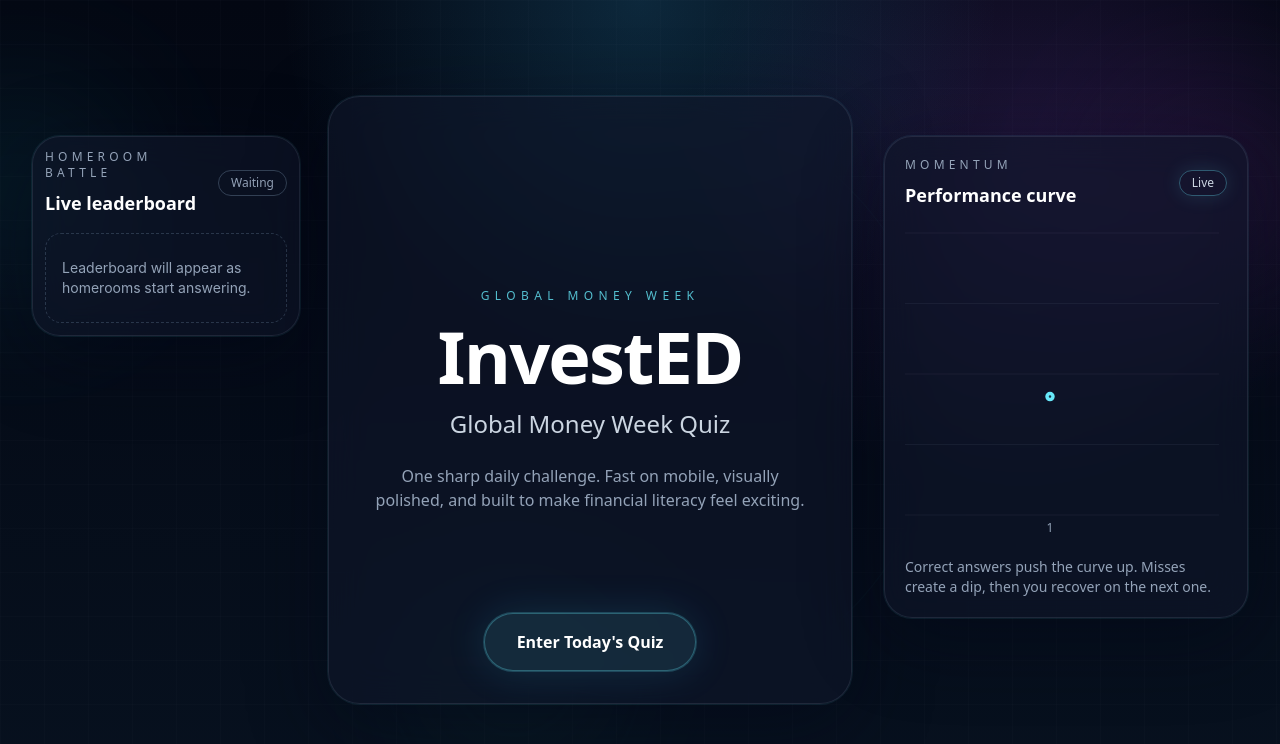
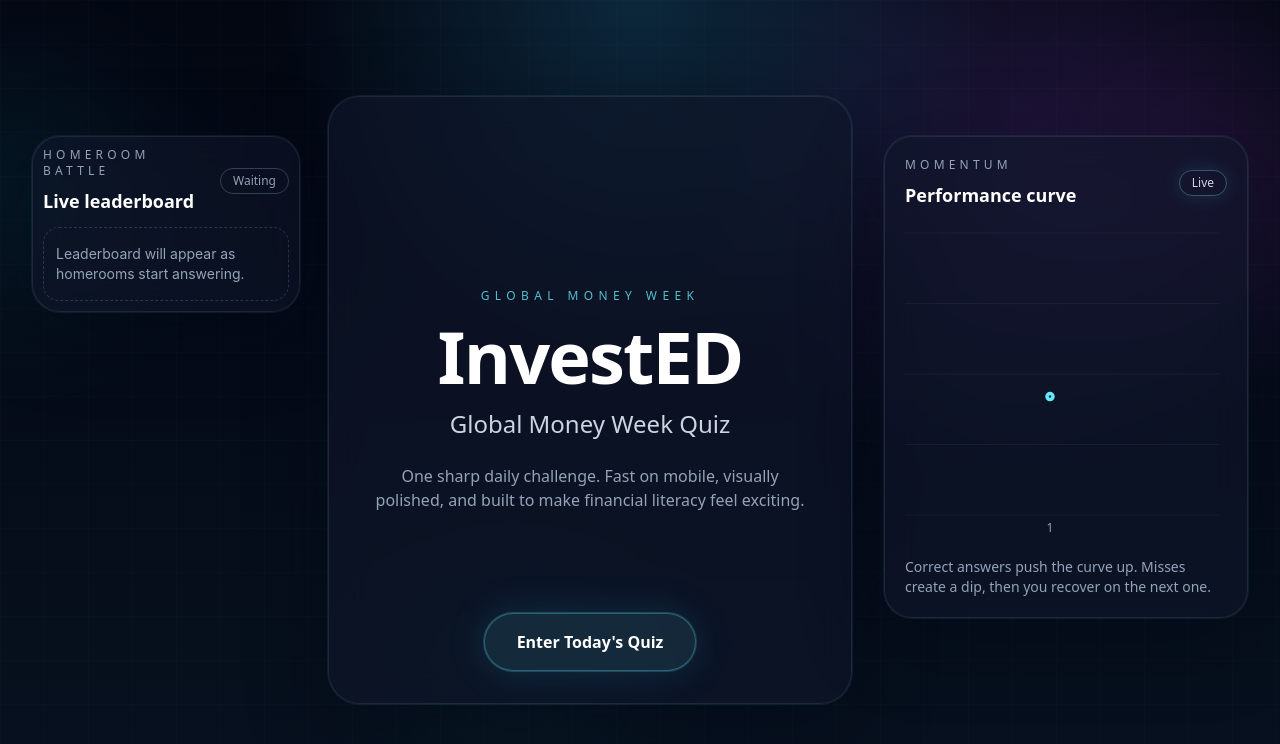
Before and after one commit to IgnusAlpha/InvestED, a Next.js app: page / in a window 1280 px wide. Shown: the top 744 px of the page. Built offline with nearby package versions, Linux system fonts and the light colour scheme.

Commit message:
style: tighten leaderboard rows

```diff
--- a/components/LiveLeaderboard.tsx
+++ b/components/LiveLeaderboard.tsx
@@ -17,8 +17,8 @@ type LiveLeaderboardProps = {
 
 export function LiveLeaderboard({ entries, activeHomeroom, isLive }: LiveLeaderboardProps) {
   return (
-    <div className="glass w-full max-w-[320px] rounded-[28px] p-3 lg:block xl:sticky xl:top-8">
-      <div className="mb-4 flex items-center justify-between gap-3">
+    <div className="glass w-full max-w-[320px] rounded-[28px] p-2.5 lg:block xl:sticky xl:top-8">
+      <div className="mb-3 flex items-center justify-between gap-3">
         <div>
           <p className="text-xs uppercase tracking-[0.35em] text-slate-400">Homeroom battle</p>
           <h3 className="mt-2 text-lg font-semibold text-white">Live leaderboard</h3>
@@ -28,9 +28,9 @@ export function LiveLeaderboard({ entries, activeHomeroom, isLive }: LiveLeaderb
         </div>
       </div>
 
-      <div className="space-y-3 font-[Inter,_ui-sans-serif,_system-ui] tabular-nums">
+      <div className="space-y-2 font-[Inter,_ui-sans-serif,_system-ui] tabular-nums">
         {entries.length === 0 && (
-          <div className="rounded-2xl border border-dashed border-slate-700/80 px-4 py-6 text-sm text-slate-400">
+          <div className="rounded-2xl border border-dashed border-slate-700/80 px-3 py-4 text-sm text-slate-400">
             Leaderboard will appear as homerooms start answering.
           </div>
         )}
@@ -43,21 +43,21 @@ export function LiveLeaderboard({ entries, activeHomeroom, isLive }: LiveLeaderb
               key={entry.homeroom}
               layout
               transition={{ type: 'spring', stiffness: 220, damping: 24 }}
-              className={`rounded-2xl border px-4 py-4 ${isActive ? 'border-cyan-300/40 bg-cyan-400/10 shadow-[0_0_25px_rgba(34,211,238,.12)]' : 'border-white/10 bg-white/5'}`}
+              className={`rounded-2xl border px-3 py-2.5 ${isActive ? 'border-cyan-300/40 bg-cyan-400/10 shadow-[0_0_25px_rgba(34,211,238,.12)]' : 'border-white/10 bg-white/5'}`}
             >
-              <div className="grid grid-cols-[auto_minmax(0,1fr)_auto] items-center gap-3">
-                <div className={`flex h-10 w-10 items-center justify-center rounded-full text-sm font-semibold ${entry.rank === 1 ? 'bg-amber-400/15 text-amber-200' : 'bg-slate-800 text-slate-200'}`}>
+              <div className="grid grid-cols-[auto_minmax(0,1fr)_auto] items-center gap-2.5">
+                <div className={`flex h-8 w-8 items-center justify-center rounded-full text-xs font-semibold ${entry.rank === 1 ? 'bg-amber-400/15 text-amber-200' : 'bg-slate-800 text-slate-200'}`}>
                   #{entry.rank}
                 </div>
                 <div className="min-w-0">
-                  <p className="break-words font-medium leading-5 text-white">{entry.homeroom}</p>
-                  <p className="text-xs text-slate-400">
+                  <p className="break-words text-sm font-medium leading-4.5 text-white">{entry.homeroom}</p>
+                  <p className="text-[11px] text-slate-400">
                     {entry.score}/{entry.answered || 0} correct so far
                   </p>
                 </div>
-                <div className="min-w-[64px] text-right">
-                  <p className="text-lg font-semibold leading-5 text-white">{entry.percentage}%</p>
-                  <p className="text-xs text-slate-400">{entry.answered}/{entry.totalQuestions}</p>
+                <div className="min-w-[58px] text-right">
+                  <p className="text-base font-semibold leading-4.5 text-white">{entry.percentage}%</p>
+                  <p className="text-[11px] text-slate-400">{entry.answered}/{entry.totalQuestions}</p>
                 </div>
               </div>
             </motion.div>
```
